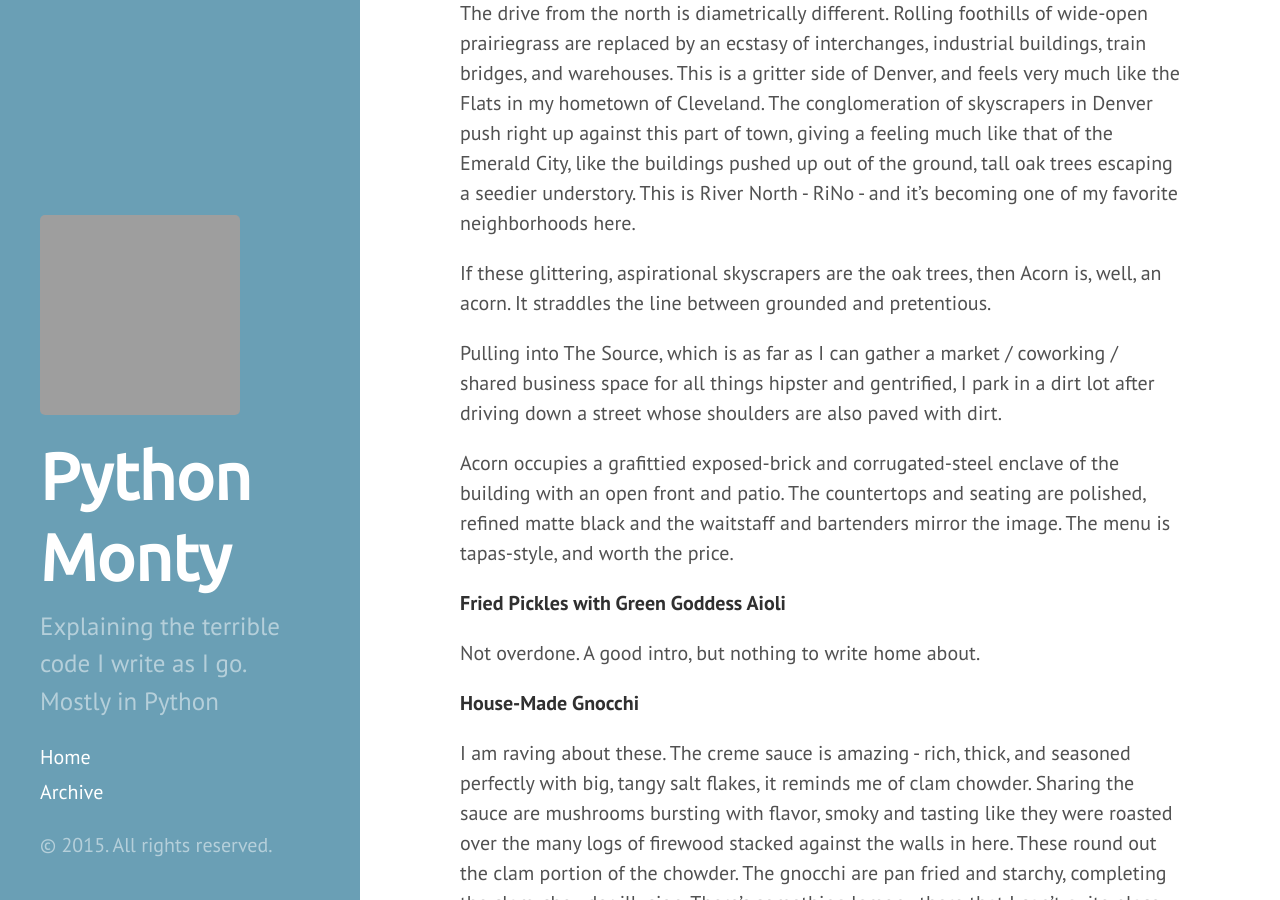
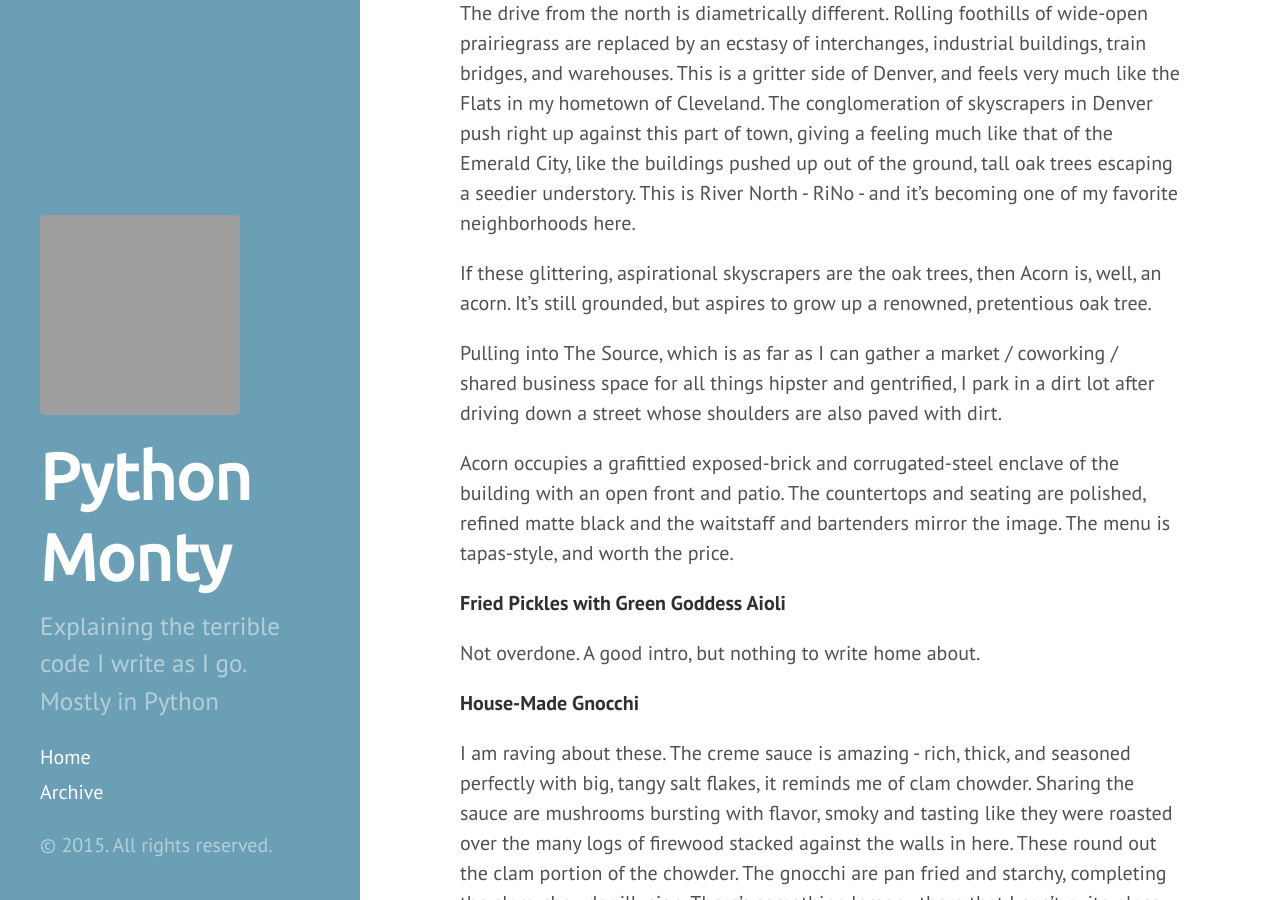
Before and after one commit to z3ugma/z3ugma.github.io, a Jekyll site: the page built from _posts/2015-08-25-skyscraper-seeds.markdown, in a window 1280 px wide and 900 px high, scrolled down 370 px. Built offline with Jekyll 4.4.1, drawn with Linux system fonts in a browser that asks for light colours; Markdown is read by kramdown in place of the engine named in the settings; grey boxes are pictures that could not be loaded.

Commit message:
Update to acorn rino article

```diff
--- a/_posts/2015-08-25-skyscraper-seeds.markdown
+++ b/_posts/2015-08-25-skyscraper-seeds.markdown
@@ -12,7 +12,7 @@ The drive to Acorn is unreal compared to other neighborhoods in Denver. Living i
 
 The drive from the north is diametrically different. Rolling foothills of wide-open prairiegrass are replaced by an ecstasy of interchanges, industrial buildings, train bridges, and warehouses. This is a gritter side of Denver, and feels very much like the Flats in my hometown of Cleveland. The conglomeration of skyscrapers in Denver push right up against this part of town, giving a feeling much like that of the Emerald City, like the buildings pushed up out of the ground, tall oak trees escaping a seedier understory. This is River North - RiNo - and it's becoming one of my favorite neighborhoods here.
 
-If these glittering, aspirational skyscrapers are the oak trees, then Acorn is, well, an acorn. It straddles the line between grounded and pretentious.
+If these glittering, aspirational skyscrapers are the oak trees, then Acorn is, well, an acorn. It's still grounded, but aspires to grow up a renowned, pretentious oak tree.
 
 Pulling into The Source, which is as far as I can gather a market / coworking / shared business space for all things hipster and gentrified, I park in a dirt lot after driving down a street whose shoulders are also paved with dirt.
 
```
